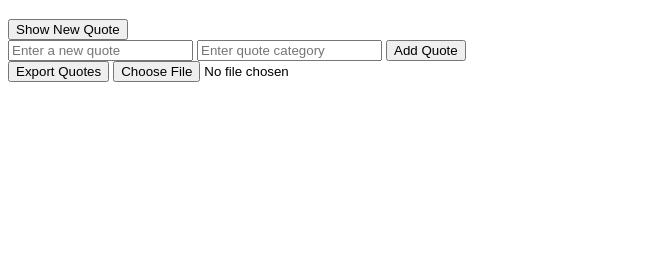
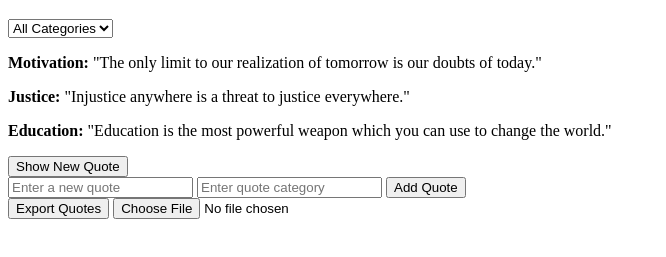
Before and after one commit to morxiid/alx_fe_javascript, a plain HTML site: page dom-manipulation/index.html in a window 1280 px wide. Shown: the part 61-318 px from the top of the page, without its empty margins (0-666 px from the left). Drawn offline with Linux system fonts and the light colour scheme.

Commit message:
Adding dynamic category menu

```diff
--- a/dom-manipulation/index.html
+++ b/dom-manipulation/index.html
@@ -7,6 +7,10 @@
   </head>
   <body>
     <h1>Dynamic Quote Generator</h1>
+    <select id="categoryFilter" onchange="filterQuotes()">
+        <option value="all">All Categories</option>
+        <!-- Dynamically populated categories -->
+      </select>
     <div id="quoteDisplay"></div>
     <button id="newQuote">Show New Quote</button> <br>
     <input id="newQuoteText" type="text" placeholder="Enter a new quote" />
--- a/dom-manipulation/script.js
+++ b/dom-manipulation/script.js
@@ -27,9 +27,11 @@ document.getElementById("newQuote").addEventListener("click", showRandomQuote);
 // Function to create the quote addition form dynamically
 function createAddQuoteForm() {
     const formContainer = document.createElement("div");
+
     document.body.appendChild(formContainer);
     document.getElementById("addQuoteButton").addEventListener("click", addQuote);
     document.getElementById("exportButton").addEventListener("click", exportToJsonFile);
+    populateCategories();
 }
 
 // Function to add a new quote
@@ -54,6 +56,7 @@ function addQuote() {
     const newQuote = { text, category };
     quotes.push(newQuote);
     saveQuotes();
+    populateCategories();
 
     newQuoteText.value = "";
     newQuoteCategory.value = "";
@@ -86,6 +89,7 @@ function importFromJsonFile(event) {
             if (Array.isArray(importedQuotes)) {
                 quotes.push(...importedQuotes);
                 saveQuotes();
+                populateCategories();
                 alert("Quotes imported successfully!");
             } else {
                 alert("Invalid file format.");
@@ -97,18 +101,38 @@ function importFromJsonFile(event) {
     fileReader.readAsText(event.target.files[0]);
 }
 
-// Load last viewed quote from session storage
-function loadLastViewedQuote() {
-    const lastQuote = sessionStorage.getItem("lastViewedQuote");
-    if (lastQuote) {
-        const quoteDisplay = document.getElementById("quoteDisplay");
-        const quoteData = JSON.parse(lastQuote);
-        quoteDisplay.innerHTML = `<p><strong>${quoteData.category}:</strong> "${quoteData.text}"</p>`;
-    }
+// Populate categories dynamically
+function populateCategories() {
+    const categoryFilter = document.getElementById("categoryFilter");
+    categoryFilter.innerHTML = '<option value="all">All Categories</option>';
+    const uniqueCategories = [...new Set(quotes.map(q => q.category))];
+    uniqueCategories.forEach(category => {
+        const option = document.createElement("option");
+        option.value = category;
+        option.textContent = category;
+        categoryFilter.appendChild(option);
+    });
+}
+
+// Function to filter quotes based on selected category
+function filterQuotes() {
+    const selectedCategory = document.getElementById("categoryFilter").value;
+    localStorage.setItem("selectedCategory", selectedCategory);
+    const filteredQuotes = selectedCategory === "all" ? quotes : quotes.filter(q => q.category === selectedCategory);
+    const quoteDisplay = document.getElementById("quoteDisplay");
+    quoteDisplay.innerHTML = filteredQuotes.map(q => `<p><strong>${q.category}:</strong> "${q.text}"</p>`).join("\n");
+}
+
+// Load last selected category filter
+function loadLastSelectedFilter() {
+    const selectedCategory = localStorage.getItem("selectedCategory") || "all";
+    document.getElementById("categoryFilter").value = selectedCategory;
+    filterQuotes();
 }
 
 // Initialize the form creation and load last viewed quote when the page loads
 document.addEventListener("DOMContentLoaded", () => {
     createAddQuoteForm();
+    loadLastSelectedFilter();
     loadLastViewedQuote();
 });
```
